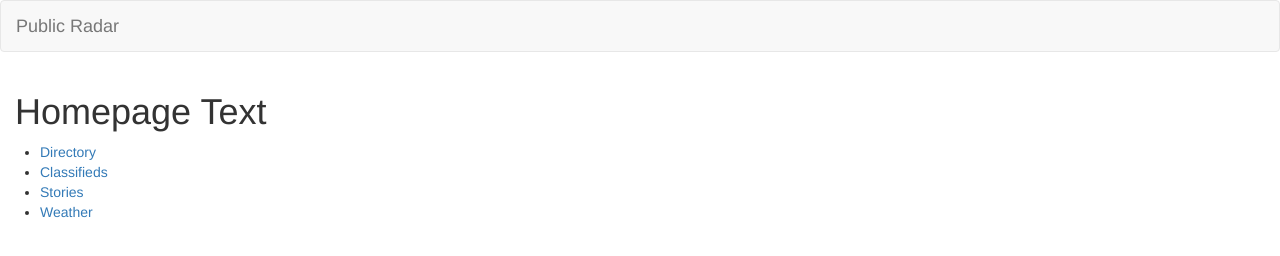
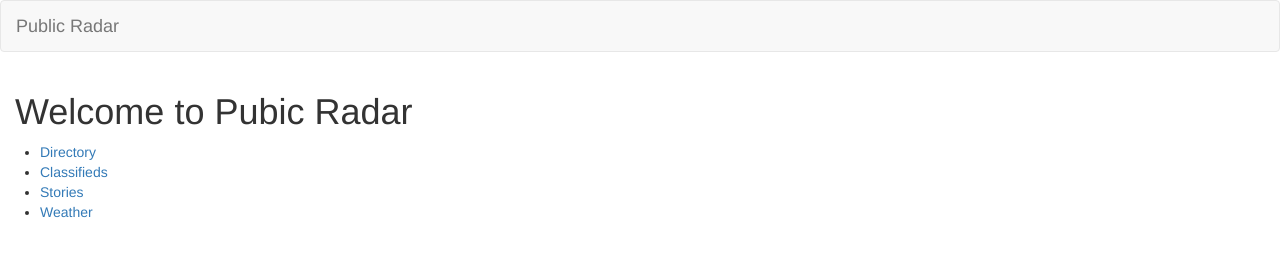
Before and after one commit to thomas-evans/Public-Radar, a website: page index.html in a window 1280 px wide. Drawn offline with nearby package versions, Linux system fonts and the light colour scheme; some packages are replaced by stand-ins of ours.

Commit message:
New welcome message

```diff
--- a/publicRadar.tmpl.html
+++ b/publicRadar.tmpl.html
@@ -1,7 +1,7 @@
 <section>
     <div class="row">
         <div class="col-xs-12">
-            <h1>Homepage Text</h1>
+            <h1>Welcome to Pubic Radar</h1>
         </div>
     </div>
     <div class="row">
```
